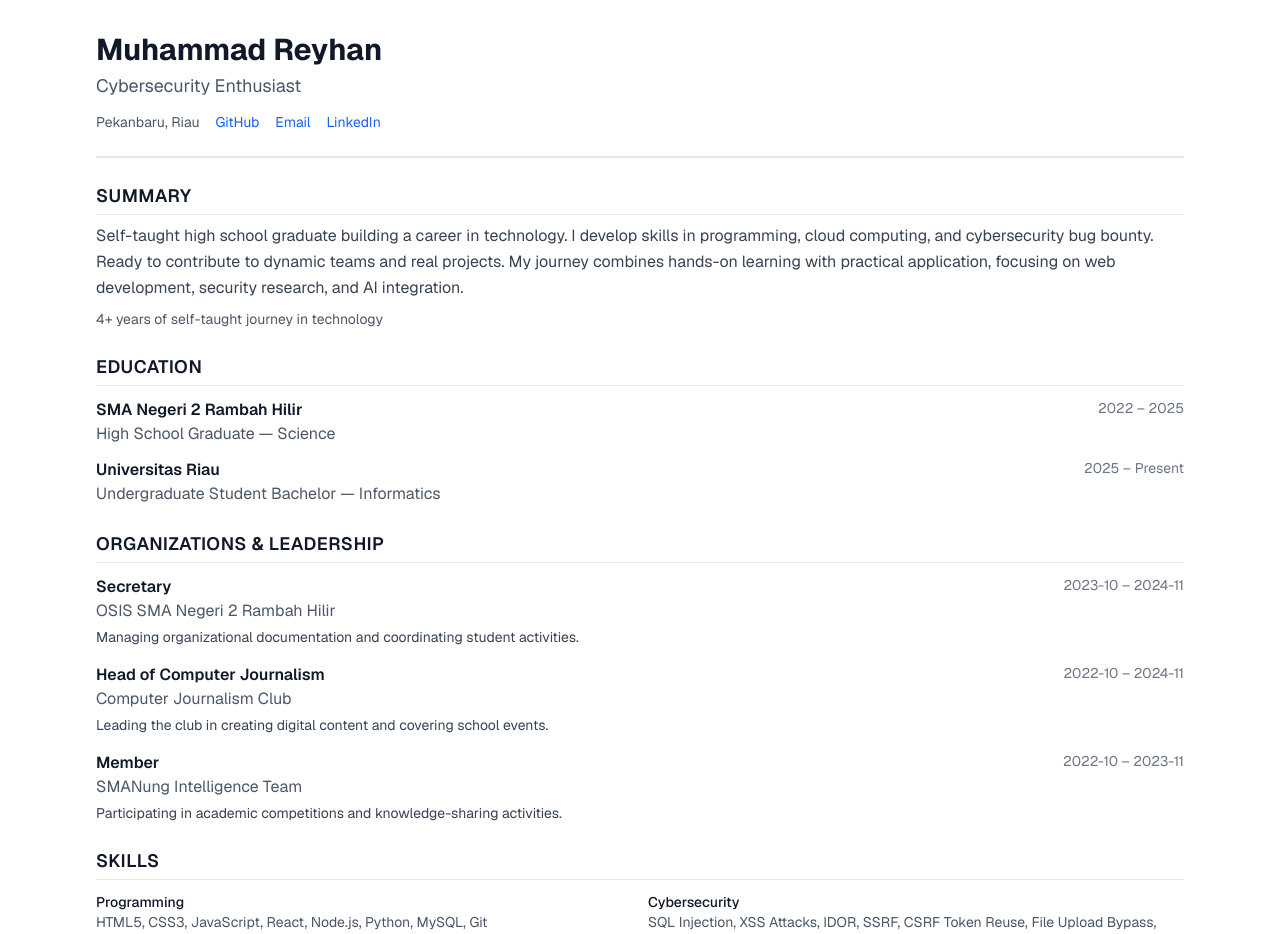
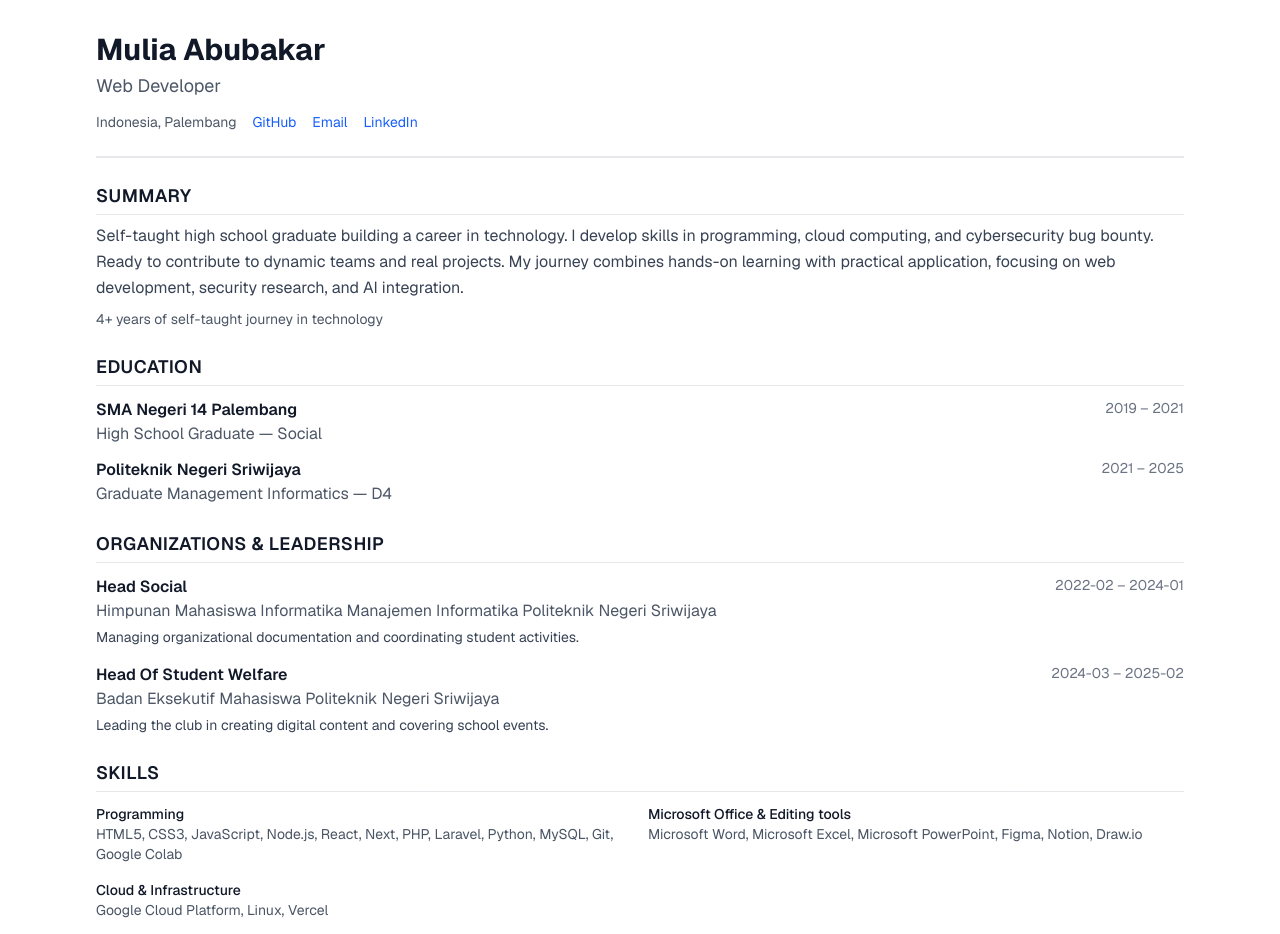
Before and after one commit to MuliaMB/portofolio, a Next.js app: page /resume in a window 1280 px wide. Shown: the top 934 px of the page. Built offline with nearby package versions, Linux system fonts and the light colour scheme.

Commit message:
first commit

```diff
--- a/src/app/layout.tsx
+++ b/src/app/layout.tsx
@@ -5,31 +5,22 @@ import { NoiseOverlay } from "@/components/ui/noise-overlay";
 import "./globals.css";
 
 export const metadata: Metadata = {
-  title: "Muhammad Reyhan | Self-taught Developer & Security Enthusiast",
+  title: "Wormyy",
   description:
-    "Self-taught developer passionate about programming, cybersecurity, and prompt engineering. Building tools and exploring the intersection of AI and security.",
+    "I am a passionate learner in web development and cloud computing, focused on building modern web applications and understanding scalable cloud infrastructure.",
   keywords: [
-    "self-taught developer",
-    "security enthusiast",
-    "prompt engineering",
-    "cybersecurity",
+    "Web developer",
     "portfolio",
     "indonesia",
   ],
-  authors: [{ name: "Muhammad Reyhan" }],
+  authors: [{ name: "Yoga Mulia" }],
   openGraph: {
     type: "website",
     locale: "id_ID",
-    title: "Muhammad Reyhan | Self-taught Developer & Security Enthusiast",
+    title: "Wormyy",
     description:
-      "Self-taught developer passionate about programming, cybersecurity, and prompt engineering.",
-    siteName: "Muhammad Reyhan Portfolio",
-  },
-  twitter: {
-    card: "summary_large_image",
-    title: "Muhammad Reyhan | Self-taught Developer & Security Enthusiast",
-    description:
-      "Self-taught developer passionate about programming, cybersecurity, and prompt engineering.",
+      "a passionate learner in web development and cloud computing",
+    siteName: "Wormy Portfolio",
   },
   robots: {
     index: true,
--- a/src/components/navbar.tsx
+++ b/src/components/navbar.tsx
@@ -96,7 +96,7 @@ export function Navbar() {
               className="flex items-center gap-2 text-lg font-bold tracking-tight hover:text-[hsl(var(--color-accent))] transition-colors"
             >
               <IconTerminal size={20} className="text-[hsl(var(--color-accent))]" />
-              <span>root@frey</span>
+              <span>Wormyy__</span>
             </a>
 
             {/* Desktop Navigation */}
--- a/src/content/profile.ts
+++ b/src/content/profile.ts
@@ -125,7 +125,6 @@ export interface ProfileData {
   skillCategories: SkillCategory[];
   projects: Project[];
   certificates: Certificate[];
-  bugHunting: BugHuntingEntry[];
   workExperience: WorkExperience[];
 }
 
@@ -135,15 +134,14 @@ export interface ProfileData {
 
 export const profile: ProfileData = {
   personal: {
-    name: "Muhammad Reyhan",
-    title: "Cybersecurity Enthusiast",
+    name: "Mulia Abubakar",
+    title: "Web Developer",
     roles: [
-      "Backend Developer",
-      "Cloud & Infrastructure Management",
-      "Bug Bounty Hunter",
-      "Cybersecurity Enthusiast",
+      "Web Developer",
+      "Cloud Infrastructure",
+      "Freelancers",
     ],
-    location: "Pekanbaru, Riau",
+    location: "Indonesia, Palembang",
     bio: "Self-taught high school graduate building a career in technology. I develop skills in programming, cloud computing, and cybersecurity bug bounty. Ready to contribute to dynamic teams and real projects. My journey combines hands-on learning with practical application, focusing on web development, security research, and AI integration.",
     shortBio: "Self-taught developer building a career in tech. Bug bounty hunter by passion.",
     resumeUrl: "/resume",
@@ -151,17 +149,17 @@ export const profile: ProfileData = {
     socialLinks: [
       {
         platform: "github",
-        url: "https://github.com/Gioxaa",
+        url: "https://github.com/MuliaMB",
         label: "GitHub",
       },
       {
         platform: "email",
-        url: "freyrey222@gmail.com",
+        url: "muliayoga8@gmail.com",
         label: "Email",
       },
       {
         platform: "linkedin",
-        url: "https://www.linkedin.com/in/muhammad-reyhan-gx/",
+        url: "https://www.linkedin.com/in/yoga-mulia-abubakar/",
         label: "LinkedIn",
       },
     ],
@@ -175,67 +173,51 @@ export const profile: ProfileData = {
 
   education: [
     {
-      institution: "SMA Negeri 2 Rambah Hilir",
+      institution: "SMA Negeri 14 Palembang",
       degree: "High School Graduate",
-      field: "Science",
-      startYear: 2022,
-      endYear: 2025,
+      field: "Social",
+      startYear: 2019,
+      endYear: 2021,
       description: "Self-taught programming and cybersecurity alongside formal education.",
     },
     {
-      institution: "Universitas Riau",
-      degree: "Undergraduate Student Bachelor",
-      field: "Informatics",
-      startYear: 2025,
-      endYear: null,
+      institution: "Politeknik Negeri Sriwijaya",
+      degree: "Graduate Management Informatics",
+      field: "D4",
+      startYear: 2021,
+      endYear: 2025,
       description: "Currently pursuing a degree in Informatics, focusing on software engineering and artificial intelligence.",
     }
   ],
 
   organizations: [
     {
-      name: "OSIS SMA Negeri 2 Rambah Hilir",
-      role: "Secretary",
-      startDate: "2023-10",
-      endDate: "2024-11",
+      name: "Himpunan Mahasiswa Informatika Manajemen Informatika Politeknik Negeri Sriwijaya",
+      role: "Head Social",
+      startDate: "2022-02",
+      endDate: "2024-01",
       description: "Managing organizational documentation and coordinating student activities.",
     },
     {
-      name: "Computer Journalism Club",
-      role: "Head of Computer Journalism",
-      startDate: "2022-10",
-      endDate: "2024-11",
+      name: "Badan Eksekutif Mahasiswa Politeknik Negeri Sriwijaya",
+      role: "Head Of Student Welfare",
+      startDate: "2024-03",
+      endDate: "2025-02",
       description: "Leading the club in creating digital content and covering school events.",
-    },
-    {
-      name: "SMANung Intelligence Team",
-      role: "Member",
-      startDate: "2022-10",
-      endDate: "2023-11",
-      description: "Participating in academic competitions and knowledge-sharing activities.",
     },
   ],
 
   achievements: [
     {
-      title: "3rd Place in Journalism Competition",
-      description: "Rokan Hulu Regency Level",
-      year: 2023,
-    },
-    {
-      title: "3rd Place in Short Film Competition",
-      description: "Rokan Hulu Regency Level",
+      title: "Bangkit Academy - Cloud Computing",
+      description: "Learning cloud computing fundamentals, including cloud architecture, services, and deployment models and doing milestone projects.",
       year: 2024,
     },
+
     {
-      title: "3rd Place in OSN Informatics",
-      description: "Rokan Hulu Regency Level - National Science Olympiad",
-      year: 2024,
-    },
-    {
-      title: "Finalist in Indonesian Debate Competition",
-      description: "Riau Provincial Level",
-      year: 2024,
+      title: "Juara GCP - Season 12",
+      description: "Learning and mastering Google Cloud Platform Services as a student",
+      year: 2026,
     },
   ],
 
@@ -247,126 +229,77 @@ export const profile: ProfileData = {
         { name: "HTML5", level: "Expert", yearsUsed: 3 },
         { name: "CSS3", level: "Expert", yearsUsed: 3 },
         { name: "JavaScript", level: "Proficient", yearsUsed: 2 },
+        { name: "Node.js", level: "Proficient", yearsUsed: 2 },
         { name: "React", level: "Proficient", yearsUsed: 2 },
-        { name: "Node.js", level: "Proficient", yearsUsed: 2 },
+        { name: "Next", level: "Proficient", yearsUsed: 2 },
+        { name: "PHP", level: "Proficient", yearsUsed: 2 },
+        { name: "Laravel", level: "Proficient", yearsUsed: 2 },
         { name: "Python", level: "Proficient", yearsUsed: 2 },
         { name: "MySQL", level: "Familiar", yearsUsed: 1 },
         { name: "Git", level: "Proficient", yearsUsed: 2 },
+        { name: "Google Colab", level: "Proficient", yearsUsed: 2 },
       ],
     },
     {
-      name: "Cybersecurity",
-      description: "Web application security testing and vulnerability research",
-      skills: [
-        { name: "SQL Injection", level: "Proficient", yearsUsed: 2 },
-        { name: "XSS Attacks", level: "Proficient", yearsUsed: 2 },
-        { name: "IDOR", level: "Proficient", yearsUsed: 2 },
-        { name: "SSRF", level: "Familiar", yearsUsed: 1 },
-        { name: "CSRF Token Reuse", level: "Familiar", yearsUsed: 1 },
-        { name: "File Upload Bypass", level: "Familiar", yearsUsed: 1 },
-        { name: "Vulnerability Assessment", level: "Proficient", yearsUsed: 2 },
-        { name: "Security Headers", level: "Familiar", yearsUsed: 1 },
-      ],
-    },
-    {
-      name: "Microsoft Office & Editing",
-      description: "Document creation, data analysis, and creative editing",
+      name: "Microsoft Office & Editing tools",
+      description: "Document creation and data analysis",
       skills: [
         { name: "Microsoft Word", level: "Expert", yearsUsed: 4 },
         { name: "Microsoft Excel", level: "Proficient", yearsUsed: 3 },
         { name: "Microsoft PowerPoint", level: "Expert", yearsUsed: 4 },
-        { name: "Canva", level: "Proficient", yearsUsed: 2 },
-        { name: "Photoshop", level: "Familiar", yearsUsed: 1 },
         { name: "Figma", level: "Familiar", yearsUsed: 1 },
         { name: "Notion", level: "Familiar", yearsUsed: 2 },
+        { name: "Draw.io", level: "Familiar", yearsUsed: 2 },
       ],
     },
     {
       name: "Cloud & Infrastructure",
       description: "Cloud computing platforms and infrastructure management",
       skills: [
-        { name: "AWS", level: "Familiar", yearsUsed: 1 },
-        { name: "Google Cloud", level: "Familiar", yearsUsed: 1 },
-        { name: "Docker", level: "Familiar", yearsUsed: 1 },
-        { name: "Digital Ocean", level: "Proficient", yearsUsed: 2 },
-        { name: "Azure", level: "Familiar", yearsUsed: 1 },
-        { name: "Kubernetes", level: "Familiar", yearsUsed: 1 },
+        { name: "Google Cloud Platform", level: "Familiar", yearsUsed: 1 },
         { name: "Linux", level: "Proficient", yearsUsed: 2 },
-        { name: "Nginx", level: "Familiar", yearsUsed: 1 },
-        { name: "Apache", level: "Familiar", yearsUsed: 1 },
-        { name: "Cloudflare", level: "Familiar", yearsUsed: 1 },
         { name: "Vercel", level: "Familiar", yearsUsed: 1 },
-        { name: "Netlify", level: "Familiar", yearsUsed: 1 },
-        { name: "Firebase", level: "Familiar", yearsUsed: 1 },
       ],
     }
   ],
 
   projects: [
     {
-      slug: "raso-minang-website",
-      title: "Raso Minang Website",
+      slug: "BAPER-Bank-Perencanaan",
+      title: "BAPER - Bank Perencanaan",
       description: "Full-stack restaurant web application for Padang cuisine. Built with Next.js App Router, Radix UI, and Framer Motion. Features menu system, gallery, reservations, and WCAG 2.1 accessibility compliance.",
-      tags: ["Next.js", "TypeScript", "Radix UI", "Framer Motion"],
+      tags: ["Laravel", "Tailwind CSS", "My SQL", "REST API", "Role-Based Access Control"],
+      featured: true,
+      year: 2025,
+      githubUrl: "https://pln-baper.my.id/",
+    },
+    {
+      slug: "Plus62-Internet-Service-Provider",
+      title: "Plus62 Internet Service Provider",
+      description: "A self-bot for Discord that automatically sends scheduled messages to specified channels with random delays. Supports multi-account management and webhook logging.",
+      tags: ["Next JS", "Tailwind CSS", "Vercel"],
+      featured: true,
+      year: 2025,
+      githubUrl: "https://plus62.net/",
+    },
+    {
+      slug: "Learning-Ways-Digital",
+      title: "Learning Ways Digital",
+      description: "Discord bot for customer support tasks including warranty claims, stock management, and providing information about payment methods and premium app terms.",
+      tags: ["Next JS", "Tailwind CSS", "Vercel"],
+      featured: true,
+      year: 2025,
+      githubUrl: "https://lways-digital.vercel.app/",
+    },
+    {
+      slug: "sikawan-kons",
+      title: "Sikawan Kons",
+      description: "Portfolio v2 built with Next.js App Router, Radix UI, and Framer Motion. Features dark/light theme, accessibility compliance, and WCAG 2.1 accessibility compliance.",
+      tags: ["PHP", "Laravel", "MySQL", "Laravel Cloud"],
       featured: true,
       year: 2026,
-      githubUrl: "https://github.com/Gioxaa/raso-minang-website",
+      githubUrl: "sikawan-kons.laravel.cloud",
     },
-    {
-      slug: "discord-selfbot-scheduler",
-      title: "Discord SelfBot MessageScheduler",
-      description: "A self-bot for Discord that automatically sends scheduled messages to specified channels with random delays. Supports multi-account management and webhook logging.",
-      tags: ["TypeScript", "discord.js-selfbot-v13", "Automation"],
-      featured: true,
-      year: 2026,
-      githubUrl: "https://github.com/Gioxaa/Discord-SelfBot-MessageScheduler",
-    },
-    {
-      slug: "warranty-stock-bot",
-      title: "Warranty & Stock Bot Discord",
-      description: "Discord bot for customer support tasks including warranty claims, stock management, and providing information about payment methods and premium app terms.",
-      tags: ["Python", "discord.py", "Bot"],
-      featured: true,
-      year: 2024,
-      githubUrl: "https://github.com/Gioxaa/WarrantyAndStockBot-Discord",
-    },
-    {
-      slug: "portfolio-v2",
-      title: "Portfolio Website",
-      description: "Portfolio v2 built with Next.js App Router, Radix UI, and Framer Motion. Features dark/light theme, accessibility compliance, and WCAG 2.1 accessibility compliance.",
-      tags: ["Next.js", "TypeScript", "Radix UI", "Framer Motion", "Tailwind CSS"],
-      featured: true,
-      year: 2026,
-      githubUrl: "https://github.com/Gioxaa/portfolio-v2.git",
-    },
-    {
-      slug: "growtopia-checker",
-      title: "Growtopia Online Checker",
-      description: "Python script to monitor online players in Growtopia and send notifications to Discord via webhook. Useful for server uptime monitoring.",
-      tags: ["Python", "Webhooks", "Automation"],
-      featured: false,
-      year: 2025,
-      githubUrl: "https://github.com/Gioxaa/growtopia-online-checker-webhook",
-    },
-    {
-      slug: "discordbot-community-v2",
-      title: "Discord Community Bot v2",
-      description: "A modular Discord bot for community servers, featuring command handling, event management, and utility functions. Built for easy customization.",
-      tags: ["JavaScript", "discord.js", "Bot"],
-      featured: false,
-      year: 2025,
-      githubUrl: "https://github.com/Gioxaa/discordbot-community-v2",
-    },
-    {
-      slug: "keygen-roblox",
-      title: "Roblox Keygen",
-      description: "Key generation system for Roblox applications with TypeScript backend.",
-      tags: ["TypeScript", "Roblox", "API"],
-      featured: false,
-      year: 2025,
-      githubUrl: "https://github.com/Gioxaa/keygen_roblox",
-    },
-
   ],
 
   certificates: [
@@ -415,15 +348,15 @@ export const profile: ProfileData = {
   ],
 
   bugHunting: [
-    {
-      id: "bug-bounty-2025",
-      title: "DPRD Prov Riau",
-      platform: "DPRD Prov Riau",
-      severity: "medium",
-      date: "2025-05",
-      description: "XML-RPC Vulnerability, user enumeration, and other security vulnerabilities. Access to wp-cron.php, server banner, and other information.",
-      tags: ["bug bounty", "security", "vulnerability research"],
-    },
+    // {
+    //   id: "bug-bounty-2025",
+    //   title: "DPRD Prov Riau",
+    //   platform: "DPRD Prov Riau",
+    //   severity: "medium",
+    //   date: "2025-05",
+    //   description: "XML-RPC Vulnerability, user enumeration, and other security vulnerabilities. Access to wp-cron.php, server banner, and other information.",
+    //   tags: ["bug bounty", "security", "vulnerability research"],
+    // },
   ],
 
   workExperience: [],
--- a/src/sections/about.tsx
+++ b/src/sections/about.tsx
@@ -82,7 +82,7 @@ export function AboutSection() {
             <div className="w-10 h-10 rounded-[--radius-lg] bg-[hsl(var(--color-accent-subtle))] flex items-center justify-center">
               <IconAward className="text-[hsl(var(--color-accent))]" size={20} />
             </div>
-            <h3 className="text-lg font-semibold">Key Achievements</h3>
+            <h3 className="text-lg font-semibold">Tech Bootcamp</h3>
           </div>
 
           <div className="space-y-4">
--- a/src/sections/projects.tsx
+++ b/src/sections/projects.tsx
@@ -85,7 +85,7 @@ export function ProjectsSection() {
                           className="text-[hsl(var(--color-text-muted))] hover:text-[hsl(var(--color-text))]"
                         >
                           <IconGitHub size={18} />
-                          <span className="text-sm ml-1">Code</span>
+                          <span className="text-sm ml-1">Visit Website</span>
                         </ExternalLink>
                       )}
                       {project.liveUrl && (
```
